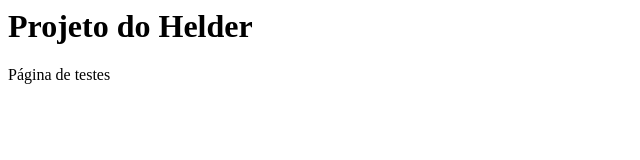
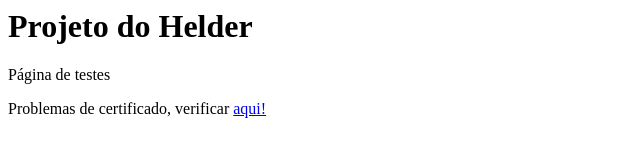
Before and after one commit to heldergirio/alura03, a plain HTML site: page index.html in a window 1280 px wide. Shown: the whole page, without its empty margins (0-640 px from the left). Drawn offline with Linux system fonts and the light colour scheme.

Commit message:
Adicionei rodape com dica

```diff
--- a/index.html
+++ b/index.html
@@ -5,5 +5,8 @@
 		<h1>Projeto do Helder</h1>
 		<p>Página de testes</p>
 
+		<footer>
+			Problemas de certificado, verificar <a href="http://arthurgregorio.eti.br/blog/programacao/git-self-signed-certificate-in-certificate-chain/">aqui!</a>
+		</footer>
 	</body>
 </html>
```
